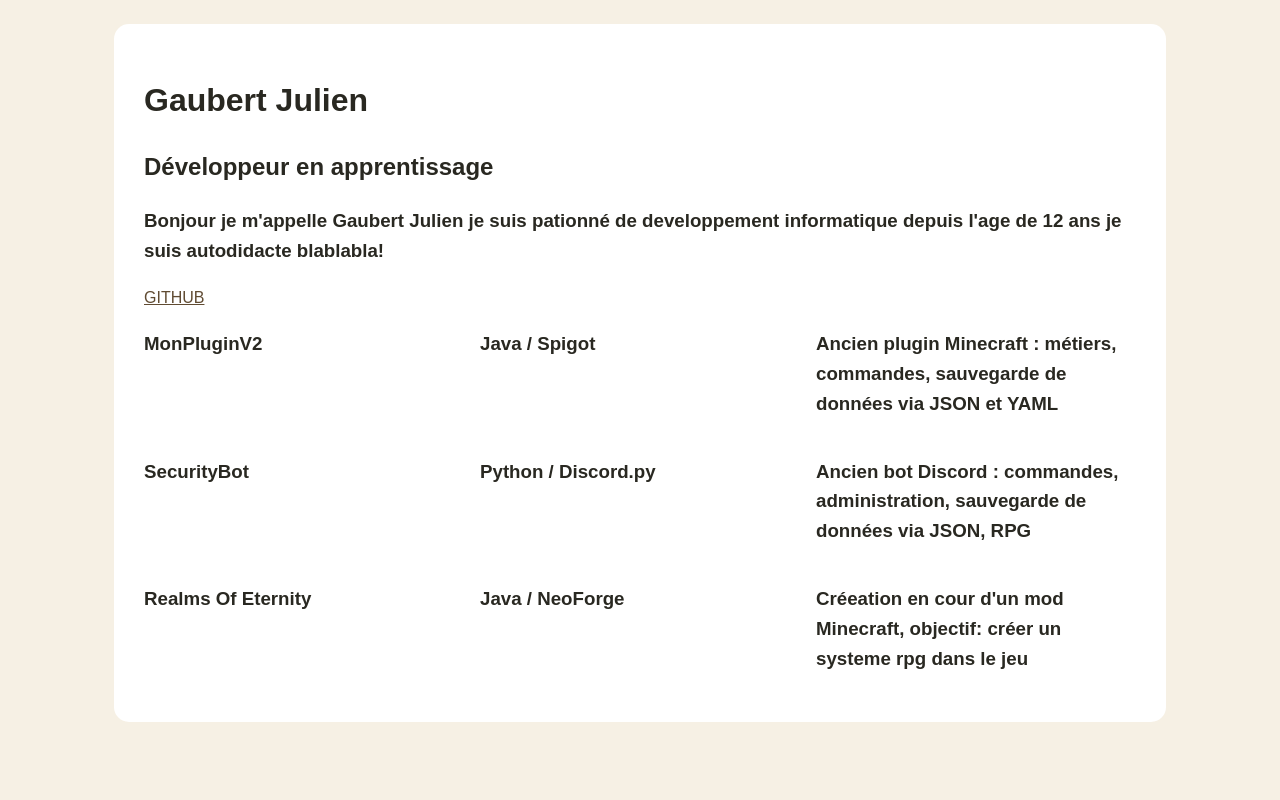
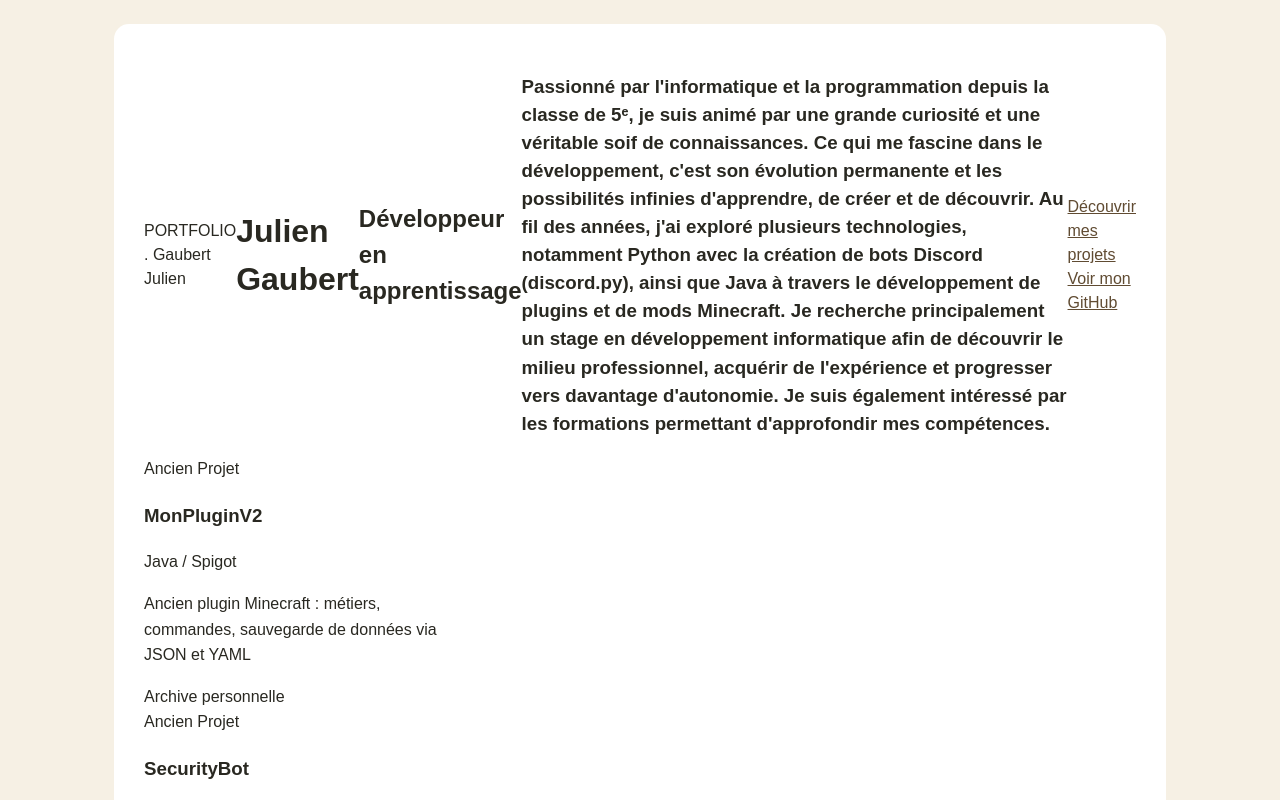
Before and after one commit to Foodjubi/portfolio-foodjubi, a Vue app: page / in a window 1280 px wide. Shown: the top 800 px of the page. Built offline with nearby package versions, Linux system fonts and the light colour scheme.

Commit message:
feat: ameliorer profil et cartes projets

```diff
--- a/src/components/ProfilHeader.vue
+++ b/src/components/ProfilHeader.vue
@@ -3,10 +3,25 @@
 </script>
 
 <template>
-  <h1>Gaubert Julien</h1>
-  <h2>Développeur en apprentissage</h2>
-  <h3>Bonjour je m'appelle Gaubert Julien je suis pationné de developpement informatique depuis l'age de 12 ans je suis autodidacte blablabla!</h3>
-  <a href="https://github.com/Foodjubi">GITHUB</a>
+  <header class="profile-header">
+    <p class="eyebrow">PORTFOLIO . Gaubert Julien</p>
+    <h1>Julien Gaubert</h1>
+    <h2 class="profile-subtitle">Développeur en apprentissage</h2>
+    <h3 class="profil-description">Passionné par l'informatique et la programmation depuis la classe de 5ᵉ, je suis animé par une grande curiosité et une véritable soif de connaissances. Ce qui me fascine dans le développement, c'est son évolution permanente et les possibilités infinies d'apprendre, de créer et de découvrir.
+
+      Au fil des années, j'ai exploré plusieurs technologies, notamment Python avec la création de bots Discord (discord.py), ainsi que Java à travers le développement de plugins et de mods Minecraft.
+
+      Je recherche principalement un stage en développement informatique afin de découvrir le milieu professionnel, acquérir de l'expérience et progresser vers davantage d'autonomie. Je suis également intéressé par les formations permettant d'approfondir mes compétences.</h3>
+      <div class="hero-actions">
+        <a href="#project" class="button button-primary">
+          Découvrir mes projets
+        </a>
+        <a class="button button-secondary" href="https://github.com/Foodjubi" target="_blank" rel="noopener noreferrer">
+          Voir mon GitHub
+        </a>
+
+      </div>
+  </header>
 </template>
 
 <style scoped>
--- a/src/components/ProjectCard.vue
+++ b/src/components/ProjectCard.vue
@@ -2,15 +2,28 @@
 defineProps({
   title: {type: String, required: true},
   techno: {type: String, required: true},
-  description: {type: String, required: true}
+  description: {type: String, required: true},
+  status : {type: String, default: "Ancien Projet"},
+  url: {type: String, default: ""}
 })
 </script>
 
 <template>
 <article class="project-card">
-  <h3>{{title}}</h3>
-  <h3>{{techno}}</h3>
-  <h3>{{description}}</h3>
+  <div class="project-card-top">
+    <span class="project-status" :class="{'is-current': status === 'En cours'}">
+      {{status}}
+    </span>
+    <h3>{{title}}</h3>
+    <p class="project-techno">{{techno}}</p>
+    <p class="project-description">{{description}}</p>
+    <a v-if="url" class="project-link" href="url" target="_blank" rel="noopener noreferrer">
+      Voir le code sur github
+    </a>
+    <span v-else class="project-no-link">
+      Archive personnelle
+    </span>
+  </div>
 </article>
 </template>
 
```
